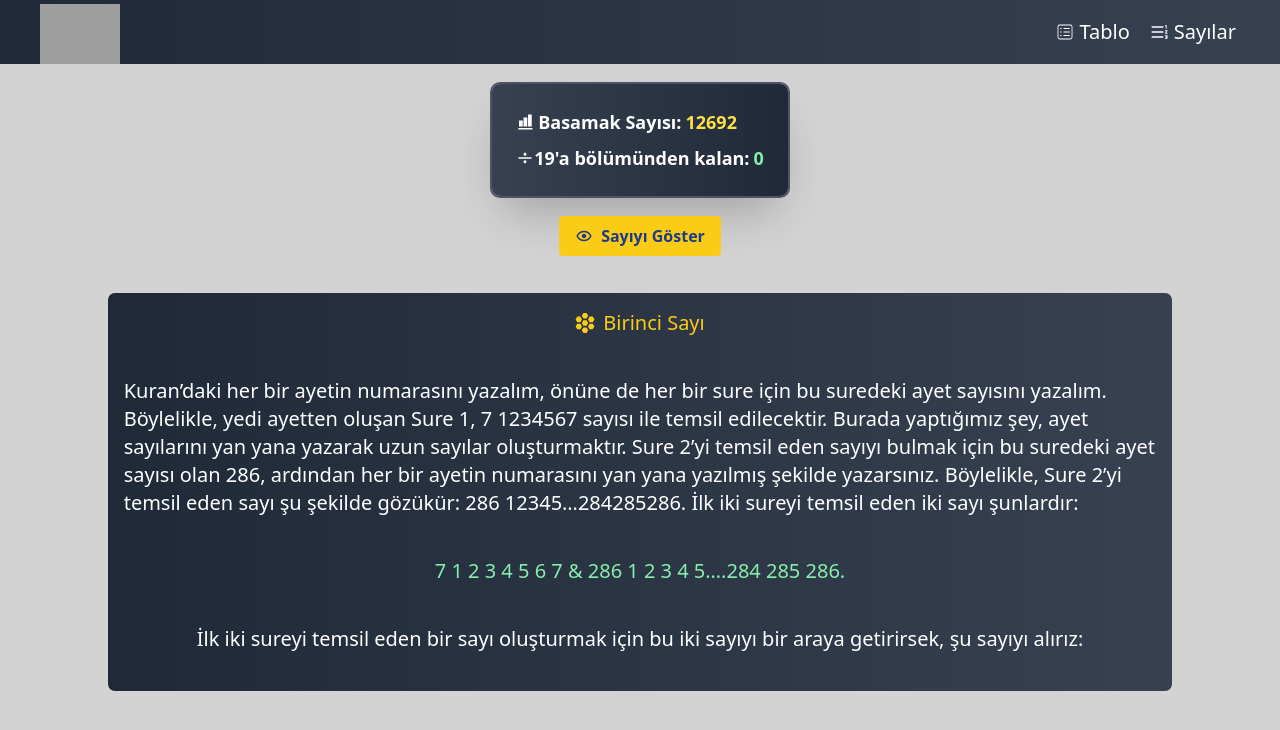
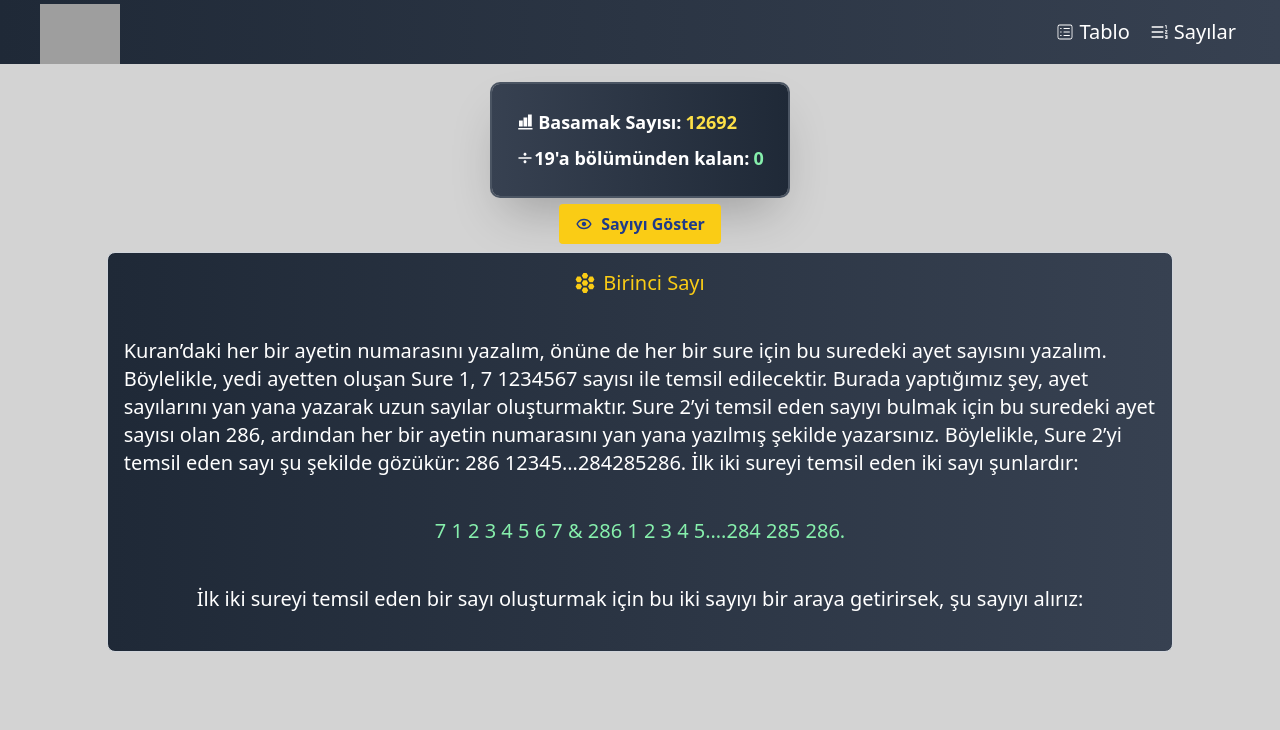
Before and after one commit to yusufbalyemez/insanustu-sayisal-kombinasyonlar, a React (Create React App) app in the folder app/: page /1 in a window 1280 px wide. Shown: the top 730 px of the page. Built offline with nearby package versions, Linux system fonts and the light colour scheme; grey boxes are pictures that could not be loaded.

Commit message:
marginler düzeltildi

```diff
--- a/app/src/components/ShowButtonToggle.js
+++ b/app/src/components/ShowButtonToggle.js
@@ -5,7 +5,7 @@ const ShowButtonToggle = ({toggleGoster,goster}) => {
   return (
     <button
         onClick={toggleGoster}
-        className={`mb-4 px-4 py-2 font-bold rounded flex items-center justify-center gap-2 ${
+        className={`px-4 py-2 font-bold rounded flex items-center justify-center gap-2 ${
           goster ? "bg-green-900 text-white" : "bg-yellow-400 text-blue-900"
         }`}
       >
--- a/app/src/pages/Number1.js
+++ b/app/src/pages/Number1.js
@@ -107,7 +107,7 @@ const Number1 = () => {
   }, [quranList]);
 
   return (
-    <div className="flex flex-col justify-center items-center gap-5 mt-5">
+    <div className="flex flex-col justify-center items-center gap-2 mt-5">
       {/* Sayfanın başlığını ayarlama */}
       <Helmet>
         <title>Sayı 1</title>
```
